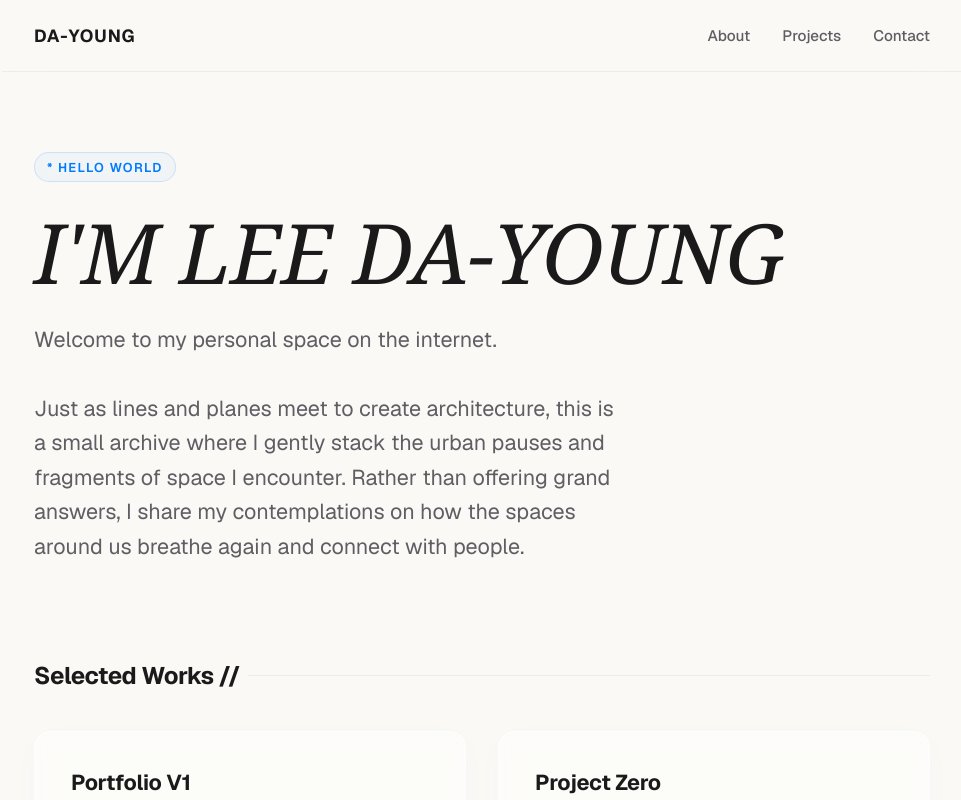
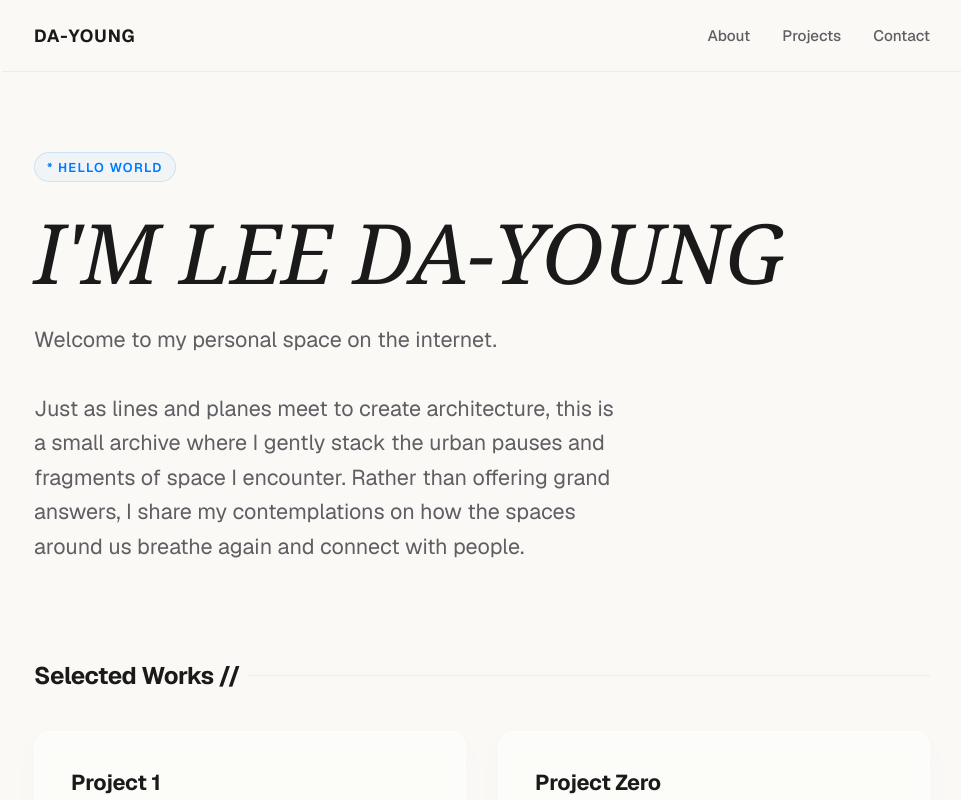
Before and after one commit to leedayoung0429-cell/my-link, a Next.js app: page / in a window 1280 px wide. Shown: the top 800 px of the page, without its empty margins (158-1119 px from the left). Built offline with nearby package versions, Linux system fonts and the light colour scheme.

Commit message:
style: change first project to Project 1 and link Tistory blog

```diff
--- a/src/app/page.tsx
+++ b/src/app/page.tsx
@@ -3,9 +3,9 @@ import styles from "./page.module.css";
 export default function Home() {
   const projects = [
     {
-      title: "Portfolio V1",
+      title: "Project 1",
       desc: "My first personal portfolio built with React and styled-components.",
-      link: "#"
+      link: "https://leedayoung29.tistory.com/1"
     },
     {
       title: "Project Zero",
@@ -55,7 +55,7 @@ export default function Home() {
               <div key={idx} className={styles.projectCard}>
                 <h3 className={styles.projectTitle}>{project.title}</h3>
                 <p className={styles.projectDesc}>{project.desc}</p>
-                <a href={project.link} className={styles.projectLink}>View Project</a>
+                <a href={project.link} className={styles.projectLink} target="_blank" rel="noopener noreferrer">View Project</a>
               </div>
             ))}
           </div>
```
